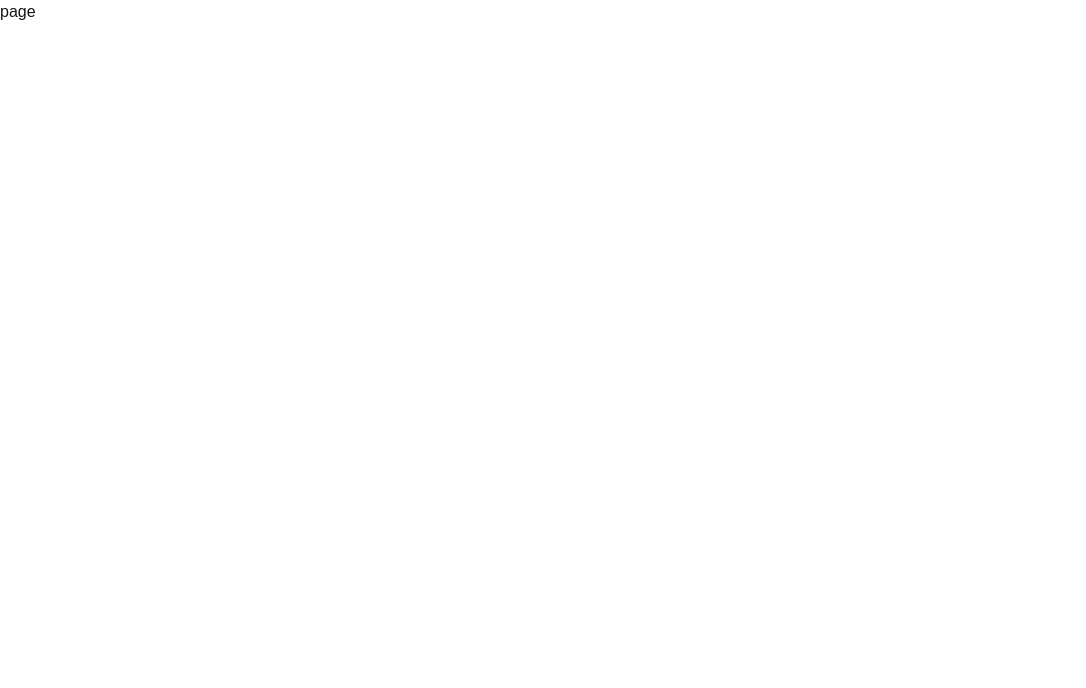
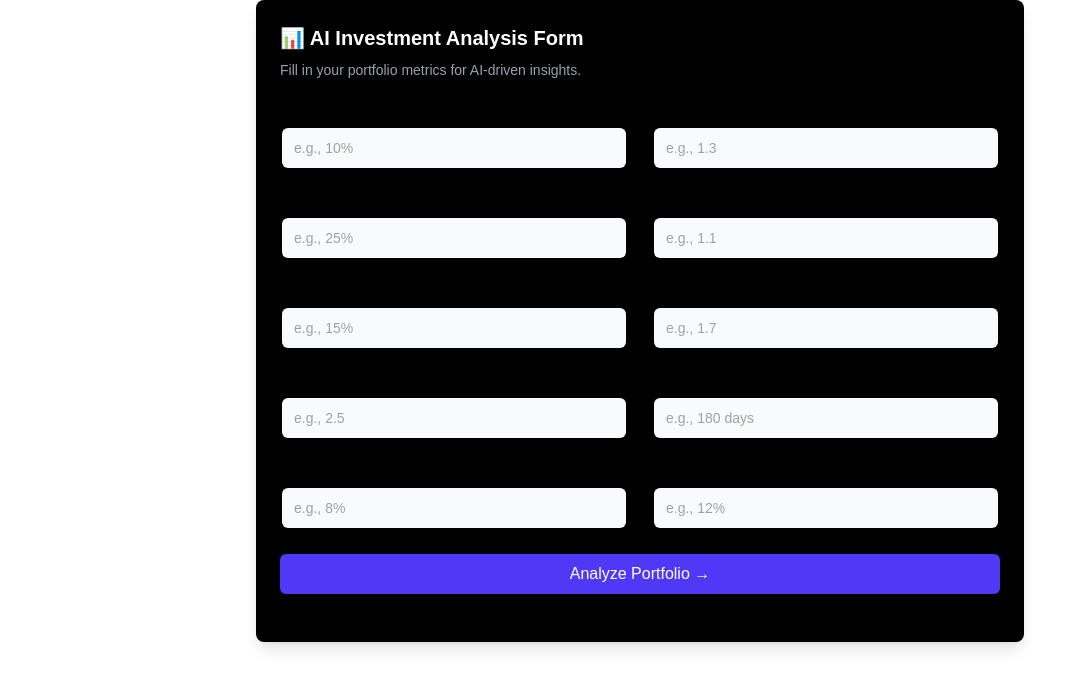
Before and after one commit to Nishant-Dholakia/AiInvestor, a Next.js app: page /dashboard in a window 1280 px wide. Shown: the top 688 px of the page, without its empty margins (0-1086 px from the left). Built offline with nearby package versions, Linux system fonts and the light colour scheme.

Commit message:
add investform

```diff
--- a/package.json
+++ b/package.json
@@ -10,10 +10,14 @@
   },
   "dependencies": {
     "@clerk/nextjs": "^6.12.8",
+    "@radix-ui/react-label": "^2.1.2",
+    "@tabler/icons-react": "^3.31.0",
+    "clsx": "^2.1.1",
     "motion": "^12.5.0",
     "next": "15.2.3",
     "react": "^19.0.0",
-    "react-dom": "^19.0.0"
+    "react-dom": "^19.0.0",
+    "tailwind-merge": "^3.0.2"
   },
   "devDependencies": {
     "@eslint/eslintrc": "^3",
--- /dev/null
+++ b/src/app/component/Form.jsx
@@ -0,0 +1,91 @@
+"use client";
+import React, { useState } from "react";
+import { motion } from "framer-motion";
+import { Label } from "./ui/Lable";
+import { Input } from "./ui/Input";
+import { cn } from "@/app/lib/utils";
+
+export function InvestmentForm() {
+  const [formData, setFormData] = useState({
+    return: "",
+    sharpe: "",
+    drawdown: "",
+    beta: "",
+    exposure: "",
+    winLoss: "",
+    riskReward: "",
+    holdingPeriod: "",
+    fomo: "",
+    panic: "",
+  });
+
+  const handleChange = (e) => {
+    setFormData({ ...formData, [e.target.name]: e.target.value });
+  };
+
+  const handleSubmit = (e) => {
+    e.preventDefault();
+    console.log("Investment Form submitted", formData);
+  };
+
+  return (
+    <motion.div
+      initial={{ opacity: 0, y: 20 }}
+      animate={{ opacity: 1, y: 0 }}
+      transition={{ duration: 0.5 }}
+      className="mx-auto w-[80%] max-w-3xl p-6 bg-black text-white rounded-lg shadow-lg max-h-[100%] overflow-y-auto"
+    >
+      <h2 className="text-xl font-bold">📊 AI Investment Analysis Form</h2>
+      <p className="mt-2 text-sm text-gray-400">Fill in your portfolio metrics for AI-driven insights.</p>
+
+      <form className="my-6 grid grid-cols-1 md:grid-cols-2 gap-6" onSubmit={handleSubmit}>
+        {[
+          { label: "Portfolio Return (%)", name: "return", placeholder: "e.g., 10%" },
+          { label: "Sharpe Ratio", name: "sharpe", placeholder: "e.g., 1.3" },
+          { label: "Maximum Drawdown (%)", name: "drawdown", placeholder: "e.g., 25%" },
+          { label: "Beta (Market Sensitivity)", name: "beta", placeholder: "e.g., 1.1" },
+          { label: "Single Stock Exposure (%)", name: "exposure", placeholder: "e.g., 15%" },
+          { label: "Win/Loss Ratio", name: "winLoss", placeholder: "e.g., 1.7" },
+          { label: "Risk-Reward Ratio", name: "riskReward", placeholder: "e.g., 2.5" },
+          { label: "Average Holding Period (Days)", name: "holdingPeriod", placeholder: "e.g., 180 days" },
+          { label: "FOMO Trades (%)", name: "fomo", placeholder: "e.g., 8%" },
+          { label: "Panic Selling (%)", name: "panic", placeholder: "e.g., 12%" },
+        ].map(({ label, name, placeholder }) => (
+          <LabelInputContainer key={name}>
+            <Label htmlFor={name}>{label}</Label>
+            <Input
+              id={name}
+              name={name}
+              placeholder={placeholder}
+              type="number"
+              value={formData[name]}
+              onChange={handleChange}
+            />
+          </LabelInputContainer>
+        ))}
+
+        <motion.button
+          whileHover={{ scale: 1.05 }}
+          whileTap={{ scale: 0.95 }}
+          className="w-full md:col-span-2 bg-indigo-600 hover:bg-indigo-700 text-white py-2 px-4 rounded-md transition-all duration-300"
+          type="submit"
+        >
+          Analyze Portfolio →
+        </motion.button>
+      </form>
+    </motion.div>
+  );
+}
+
+const LabelInputContainer = ({ children, className }) => {
+  return (
+    <motion.div
+      initial={{ opacity: 0, y: 10 }}
+      animate={{ opacity: 1, y: 0 }}
+      transition={{ duration: 0.3, delay: 0.1 }}
+      className={cn("flex flex-col space-y-2", className)}
+    >
+      {children}
+    </motion.div>
+  );
+};
--- /dev/null
+++ b/src/app/component/ui/Input.jsx
@@ -0,0 +1,52 @@
+// Input component extends from shadcnui - https://ui.shadcn.com/docs/components/input
+"use client";;
+import * as React from "react";
+import { cn } from "@/app/lib/utils";
+import { useMotionTemplate, useMotionValue, motion } from "motion/react";
+
+const Input = React.forwardRef(({ className, type, ...props }, ref) => {
+  const radius = 100; // change this to increase the rdaius of the hover effect
+  const [visible, setVisible] = React.useState(false);
+
+  let mouseX = useMotionValue(0);
+  let mouseY = useMotionValue(0);
+
+  function handleMouseMove({
+    currentTarget,
+    clientX,
+    clientY
+  }) {
+    let { left, top } = currentTarget.getBoundingClientRect();
+
+    mouseX.set(clientX - left);
+    mouseY.set(clientY - top);
+  }
+  return (
+    <motion.div
+      style={{
+        background: useMotionTemplate`
+      radial-gradient(
+        ${visible ? radius + "px" : "0px"} circle at ${mouseX}px ${mouseY}px,
+        #3b82f6,
+        transparent 80%
+      )
+    `,
+      }}
+      onMouseMove={handleMouseMove}
+      onMouseEnter={() => setVisible(true)}
+      onMouseLeave={() => setVisible(false)}
+      className="group/input rounded-lg p-[2px] transition duration-300">
+      <input
+        type={type}
+        className={cn(
+          `shadow-input dark:placeholder-text-neutral-600 flex h-10 w-full rounded-md border-none bg-gray-50 px-3 py-2 text-sm text-black transition duration-400 group-hover/input:shadow-none file:border-0 file:bg-transparent file:text-sm file:font-medium placeholder:text-neutral-400 focus-visible:ring-[2px] focus-visible:ring-neutral-400 focus-visible:outline-none disabled:cursor-not-allowed disabled:opacity-50 dark:bg-zinc-800 dark:text-white dark:shadow-[0px_0px_1px_1px_#404040] dark:focus-visible:ring-neutral-600`,
+          className
+        )}
+        ref={ref}
+        {...props} />
+    </motion.div>
+  );
+});
+Input.displayName = "Input";
+
+export { Input };
--- /dev/null
+++ b/src/app/component/ui/Lable.jsx
@@ -0,0 +1,20 @@
+// Label component extends from shadcnui - https://ui.shadcn.com/docs/components/label
+
+"use client";
+import * as React from "react";
+import * as LabelPrimitive from "@radix-ui/react-label";
+
+import { cn } from "@/app/lib/utils";
+
+const Label = React.forwardRef(({ className, ...props }, ref) => (
+  <LabelPrimitive.Root
+    ref={ref}
+    className={cn(
+      "text-sm font-medium text-black dark:text-white leading-none peer-disabled:cursor-not-allowed peer-disabled:opacity-70",
+      className
+    )}
+    {...props} />
+));
+Label.displayName = LabelPrimitive.Root.displayName;
+
+export { Label };
--- a/src/app/dashboard/page.jsx
+++ b/src/app/dashboard/page.jsx
@@ -1,8 +1,10 @@
 import React from 'react'
+import { InvestmentForm } from '../component/Form'
+
 
 const page = () => {
   return (
-    <div>page</div>
+    <InvestmentForm />
   )
 }
 
```
Also changed, not shown: 1 other file (tests, documents, lock files or other folders).
